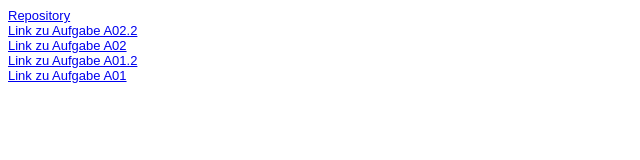
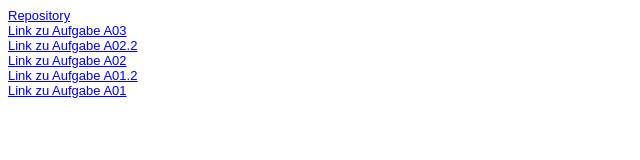
Before and after one commit to ZaraK-1502/EIA2-SS, a plain HTML site: page Steckbrief/steckbrief.htm in a window 1280 px wide. Shown: the whole page, without its empty margins (0-640 px from the left). Drawn offline with Linux system fonts and the light colour scheme.

Commit message:
Update steckbrief.htm

```diff
--- a/Steckbrief/steckbrief.htm
+++ b/Steckbrief/steckbrief.htm
@@ -13,6 +13,7 @@ body {
 <body>
 	<a href="https://github.com/ZaraK-1502/EIA2-SS" target="_blank">Repository</a>
 	<br></b>
+	<a href="../Aufgaben/A03_MemorySettings/MemorySettings.html" target="_blank">Link zu Aufgabe A03</a> <br>
 	<a href="../Aufgaben/A02.2_Memory/2.2Memory.pdf" target="_blank">Link zu Aufgabe A02.2</a> <br>
 	<a href="../Aufgaben/A02_EventInspector/EventInspector.html" target="_blank">Link zu Aufgabe A02</a> <br>
 	<a href="../Aufgaben/A01.2_Boxes/Boxes.pdf" target="_blank">Link zu Aufgabe A01.2</a> <br>
```
